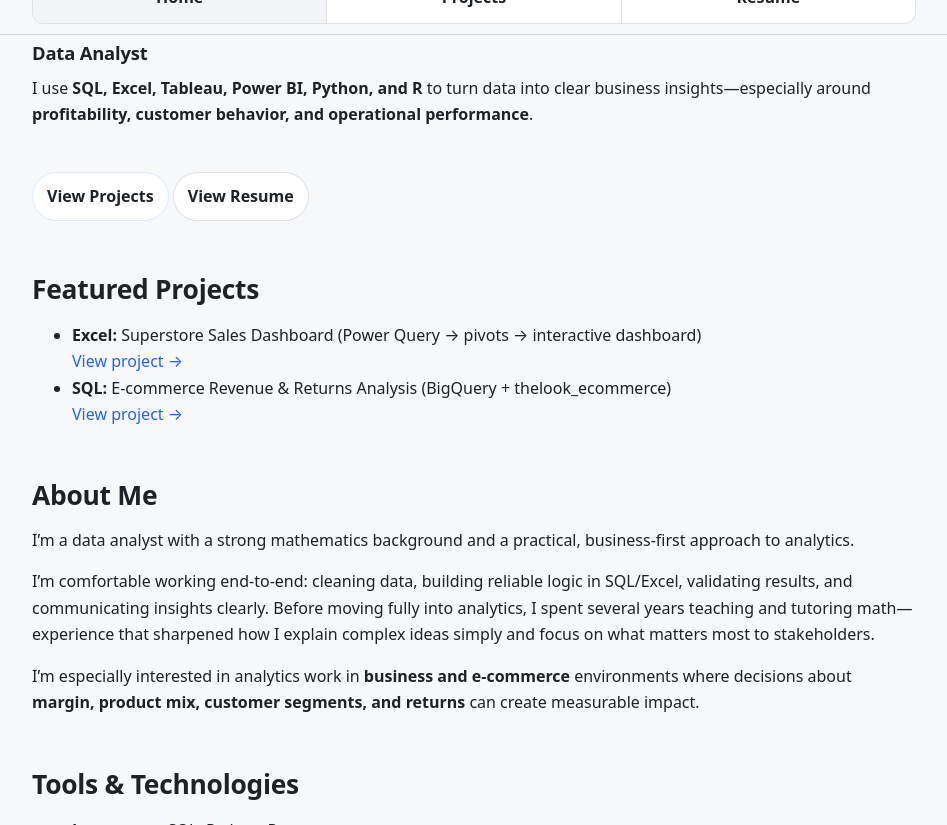
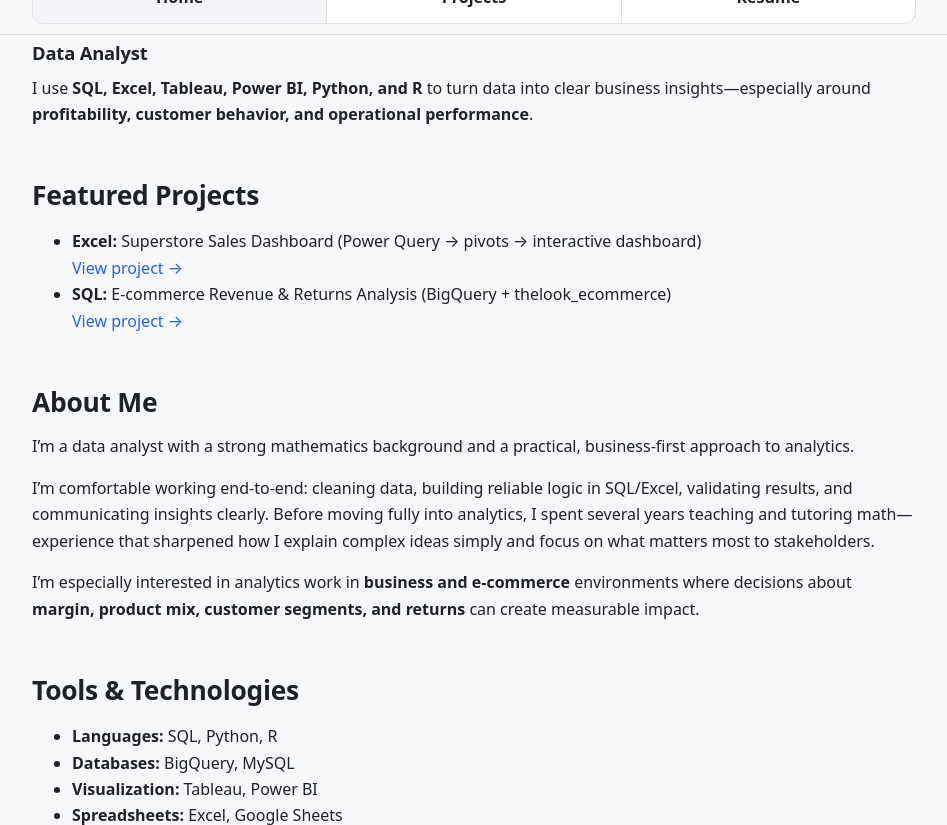
Before and after one commit to nadeaujonny/nadeaujonny.github.io, a Jekyll site: the page built from index.md, in a window 1280 px wide and 900 px high, scrolled down 460 px, cut to the strip 75-900 px from the top of the window. Shown: the whole strip, without its empty margins (166-1113 px from the left). Built offline with Jekyll 4.4.1, drawn with Linux system fonts in a browser that asks for light colours; our own code applies the rules of GitHub Pages for plain Markdown files.

Commit message:
Update index.md

```diff
--- a/index.md
+++ b/index.md
@@ -6,11 +6,6 @@
 
 ### Data Analyst
 I use **SQL, Excel, Tableau, Power BI, Python, and R** to turn data into clear business insights—especially around **profitability, customer behavior, and operational performance**.
-
----
-
-<a class="btn btn-primary" href="/projects/">View Projects</a>
-<a class="btn" href="/assets/Nadeau_Jonathan_Resume.pdf">View Resume</a>
 
 ---
 
```
